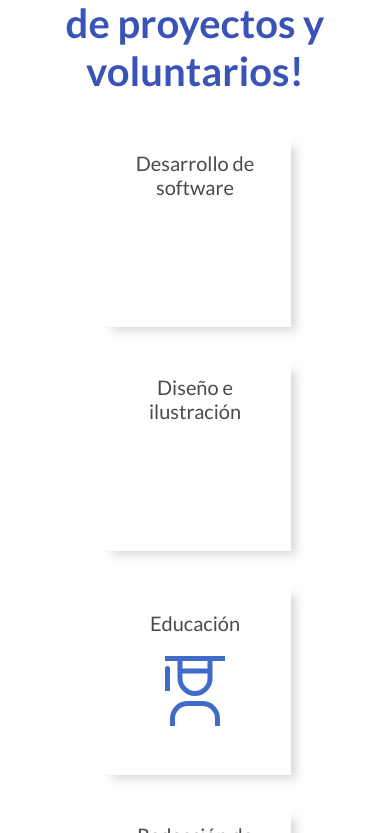
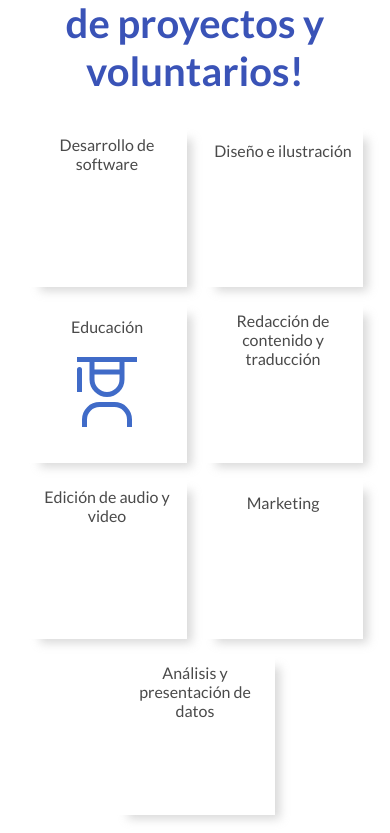
Before and after one commit to coccagerman/helpr-front, a React (Create React App) app: page / in a window 390 px wide. Shown: the part 2171-3004 px from the top of the page. Built offline with nearby package versions, Linux system fonts and the light colour scheme; some icons are missing.

Commit message:
Small modification in landing page.

```diff
--- a/src/components/landingPage/tiposDeProyectos/tiposDeProyectos.scss
+++ b/src/components/landingPage/tiposDeProyectos/tiposDeProyectos.scss
@@ -60,13 +60,13 @@
             padding: 0;
 
             article {
-                width: 12rem;
-                height: 12rem;
-                margin: 1rem;
-                padding: 1rem;
+                width: 10rem;
+                height: 10rem;
+                margin: .5rem;
+                padding: .5rem;
 
                 p {
-                    font-size: 1.25rem;
+                    font-size: 1rem;
                 }
             }
         }
```
